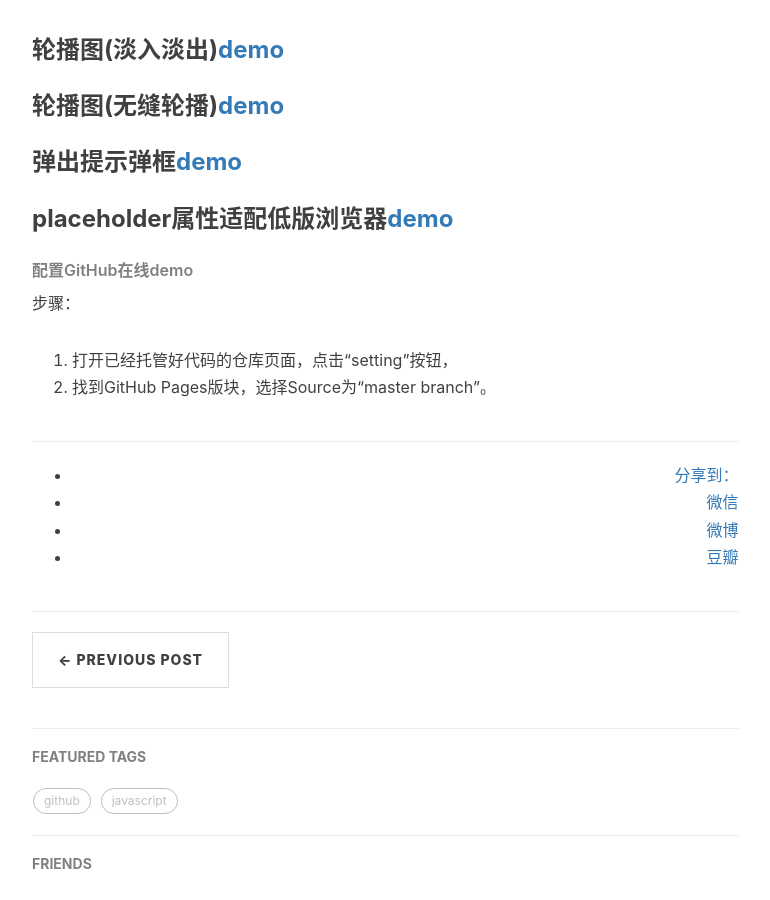
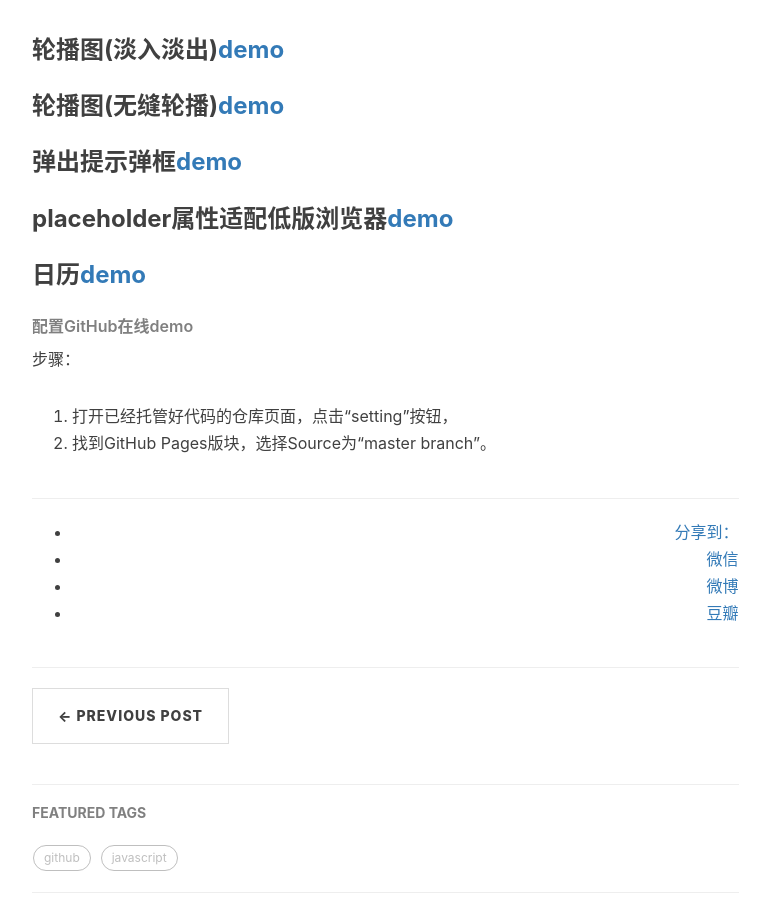
Before and after one commit to onepiece1991/onepiece1991.github.io, a Jekyll site: the page built from _posts/2018-11-21-plugins-demo-2018.md, in a window 1280 px wide and 900 px high, scrolled down 536 px. Shown: the whole window, without its empty margins (233-1003 px from the left). Built offline with Jekyll 4.4.1, drawn with Linux system fonts in a browser that asks for light colours; nearby versions of some CDN libraries; comment, search, counter and statistics services are not loaded.

Commit message:
add calendar

```diff
--- a/_posts/2018-11-21-plugins-demo-2018.md
+++ b/_posts/2018-11-21-plugins-demo-2018.md
@@ -20,6 +20,9 @@ tags:
 
 ### placeholder属性适配低版浏览器<a href="https://onepiece1991.github.io/Plugin/views/placeholder.html" target="_blank">demo</a>
 
+### 日历<a href="https://onepiece1991.github.io/Plugin/views/calendar.html" target="_blank">demo</a>
+
+
 
 
 ###### 配置GitHub在线demo
```
